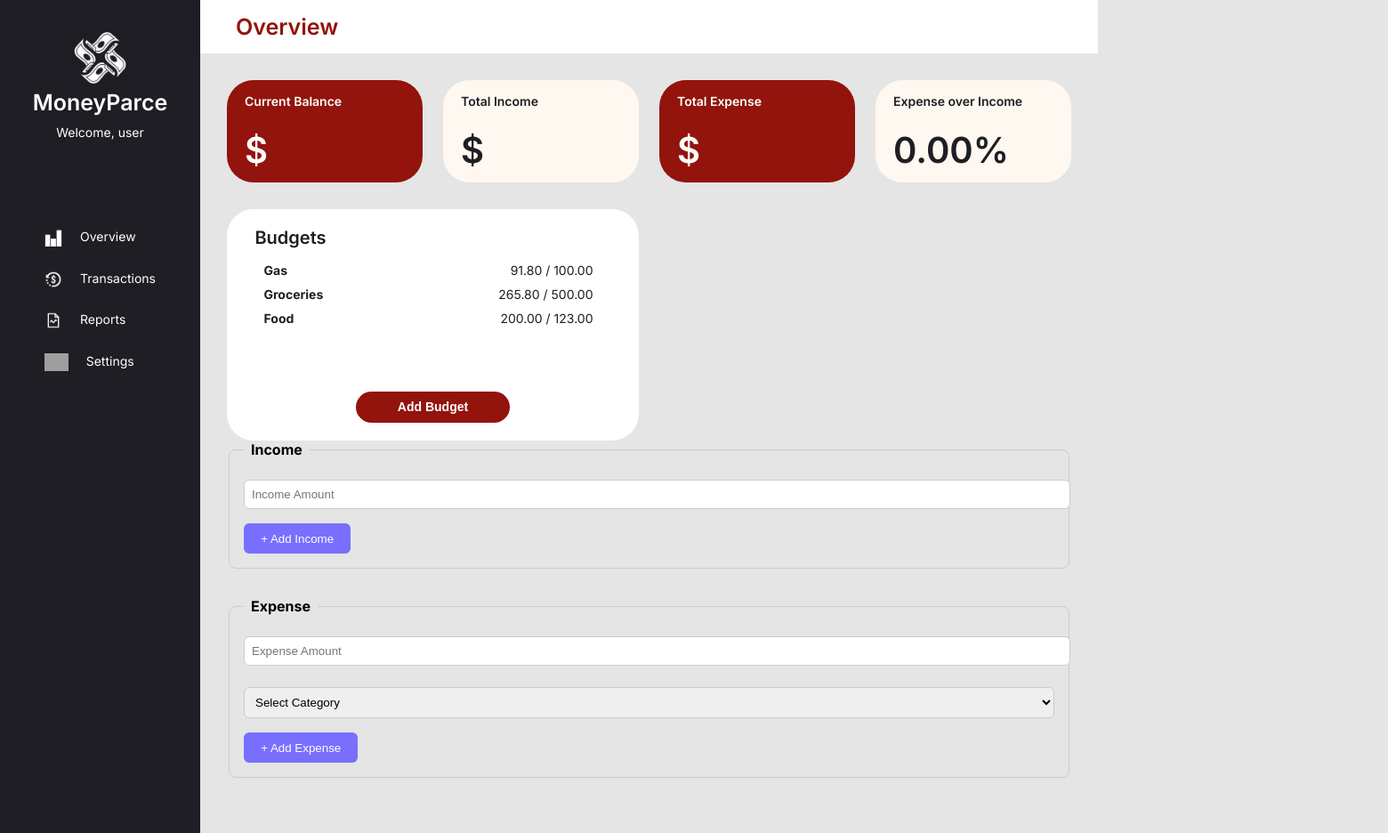
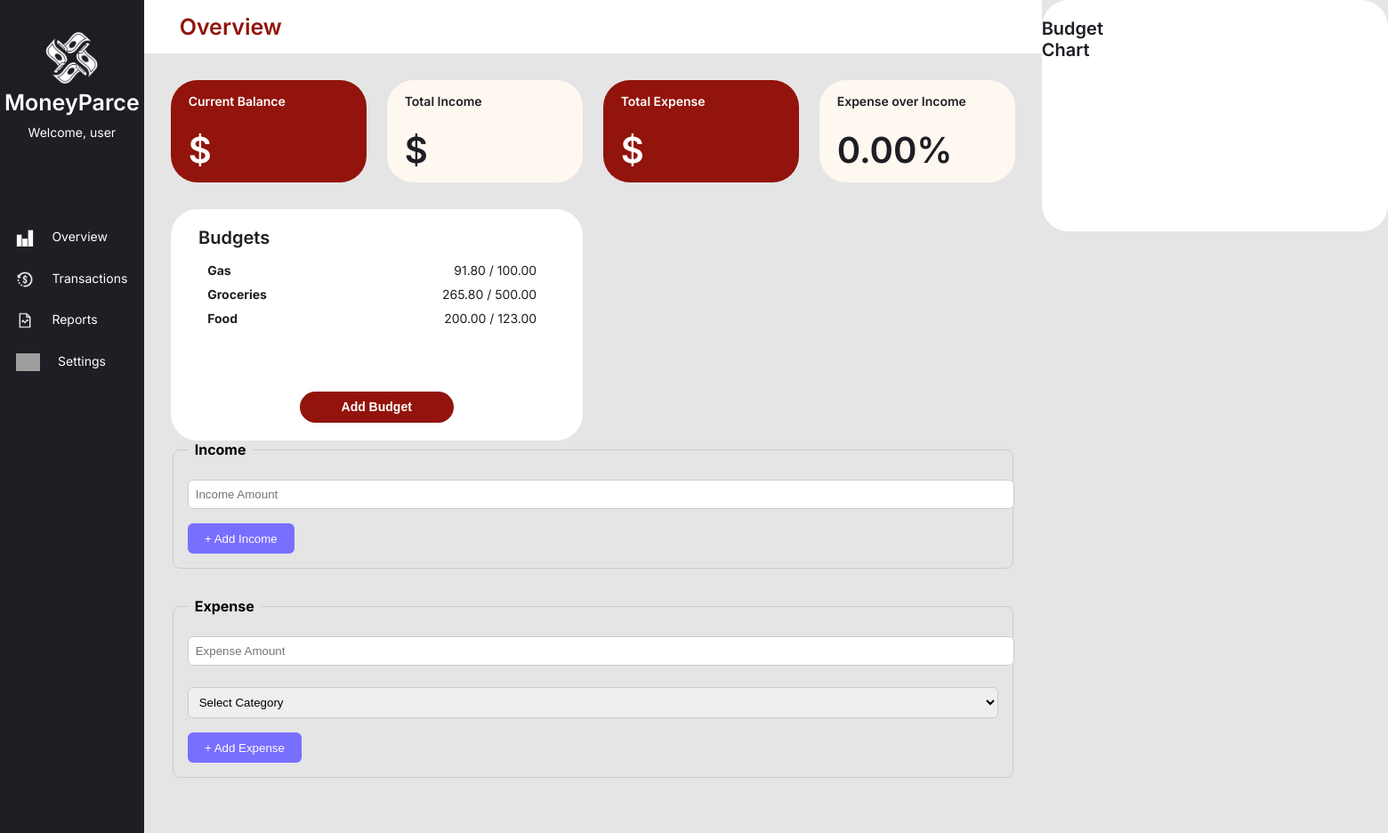
Before and after one commit to jacktran5665/MoneyParce-Website, a Django app: template dashboard/templates/dashboard/dashboard.html in a window 1560 px wide. Shown: the whole page at 89% size. Run offline with Django 5.2, Linux system fonts and the light colour scheme; the template is opened without the code that fills it: values that come from a table or form of the project are taken from there, others are empty; data comes from the database, SQL or seed files in the repository; a map, chart or similar area stays blank; some libraries are stand-ins or nearby versions; some web fonts are replaced; grey boxes are pictures that could not be loaded.

Commit message:
added chart to main dashboard

```diff
--- a/dashboard/templates/dashboard/dashboard.html
+++ b/dashboard/templates/dashboard/dashboard.html
@@ -9,6 +9,37 @@
   <link rel="stylesheet"
         type="text/css"
         href="{% static 'css/style.css' %}" />
+
+    <script type="text/javascript" src="https://www.gstatic.com/charts/loader.js"></script>
+    <script>
+      google.charts.load("current", { packages: ["corechart"] });
+      window.onload = function () {
+      google.charts.setOnLoadCallback(drawChart);
+      };
+
+      function drawChart() {
+        const chartData = JSON.parse('{{ chart_data_json|escapejs }}');
+        const data = google.visualization.arrayToDataTable(chartData);
+
+        const options = {
+          title: 'Budget Usage by Category',
+          isStacked: true,
+          hAxis: {
+            title: 'Amount',
+            minValue: 0
+          },
+          vAxis: {
+            title: 'Category'
+          },
+          chartArea: { width: '70%', height: '70%' },
+          legend: { position: 'top' }
+        };
+
+        const chart = new google.visualization.BarChart(document.getElementById('chart_div'));
+        console.log("Chart data:", chartData);
+        chart.draw(data, options);
+      }
+    </script>
 </head>
 
 <body>
@@ -97,8 +128,6 @@
 
 
 
-
-
         <form method="POST">
           {% csrf_token %}
           <fieldset>
@@ -121,6 +150,13 @@
       </div>
     </div>
 
+
+    <div class="whiteBox">
+      <div class="whiteBoxTitle">Budget Chart</div>
+      <div id="chart_div" style="width: 100%; height: 800px;"></div>
+    </div>
+
+
   <script>
     function toggleBudgetForm() {
       var form = document.getElementById('new-budget-form');
```
Also changed, not shown: dashboard/views.py (+20 -0 lines).
